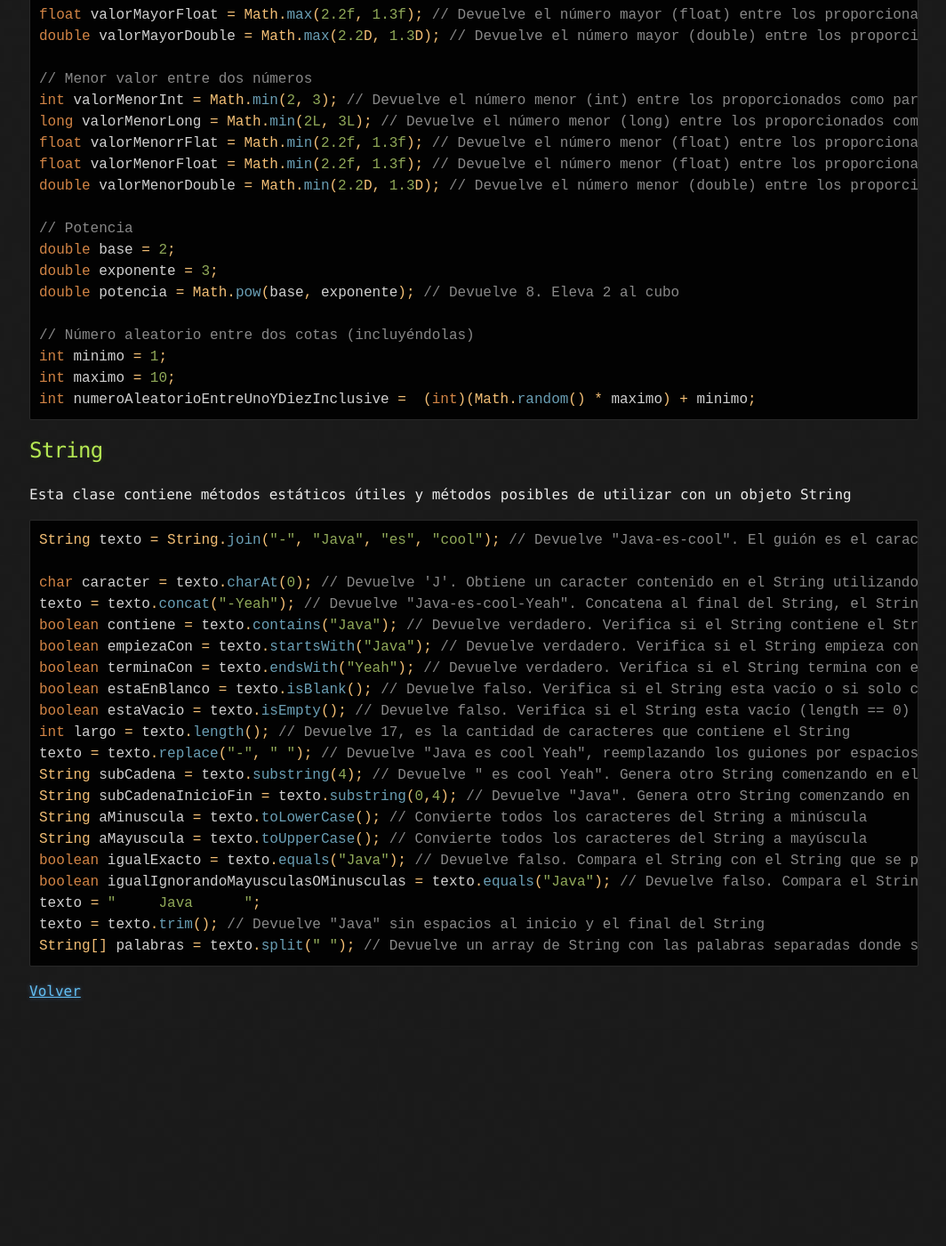
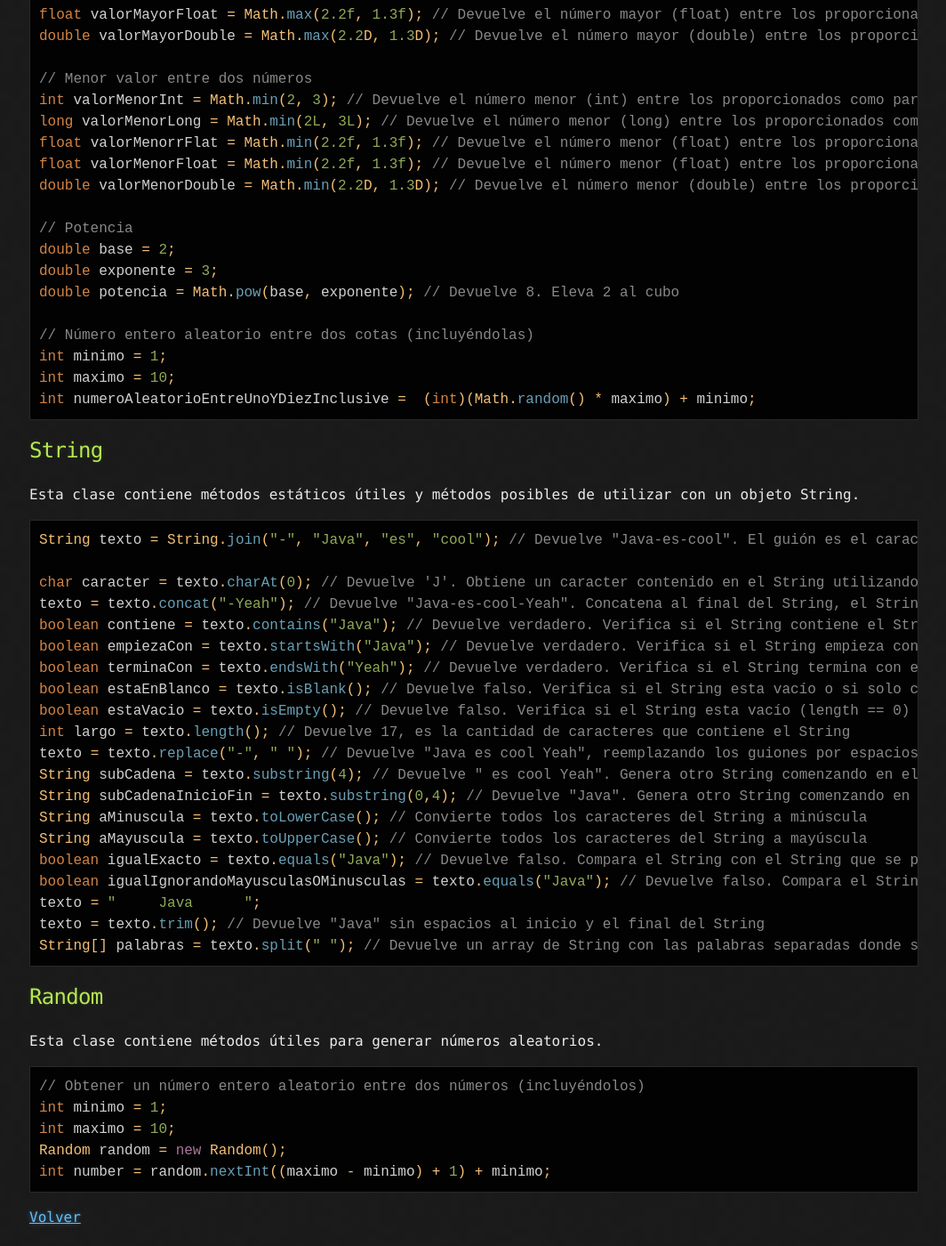
Before and after one commit to javaprincipiantes/javaprincipiantes.github.io, a Jekyll site: the page built from content/clases-utiles.md, in a window 1280 px wide and 1400 px high, scrolled down 972 px. Shown: the whole window at 89% size, without its empty margins (107-1171 px from the left). Built offline with Jekyll 4.4.1, drawn with Linux system fonts in a browser that asks for light colours; before the commit the page ends 2118 px from its top, so only the background shows below that.

Commit message:
Agrego ejemplo de números enteros aleatorios con la clase Random

````diff
--- a/content/clases-utiles.md
+++ b/content/clases-utiles.md
@@ -49,7 +49,7 @@ double base = 2;
 double exponente = 3;
 double potencia = Math.pow(base, exponente); // Devuelve 8. Eleva 2 al cubo
 
-// Número aleatorio entre dos cotas (incluyéndolas)
+// Número entero aleatorio entre dos cotas (incluyéndolas)
 int minimo = 1;
 int maximo = 10;
 int numeroAleatorioEntreUnoYDiezInclusive =  (int)(Math.random() * maximo) + minimo;
@@ -57,7 +57,7 @@ int numeroAleatorioEntreUnoYDiezInclusive =  (int)(Math.random() * maximo) + min
 
 ## String
 
-Esta clase contiene métodos estáticos útiles y métodos posibles de utilizar con un objeto String
+Esta clase contiene métodos estáticos útiles y métodos posibles de utilizar con un objeto String.
 
 ```java
 String texto = String.join("-", "Java", "es", "cool"); // Devuelve "Java-es-cool". El guión es el caracter que se usará para unir las palabras
@@ -82,4 +82,16 @@ texto = texto.trim(); // Devuelve "Java" sin espacios al inicio y el final del S
 String[] palabras = texto.split(" "); // Devuelve un array de String con las palabras separadas donde se encuentra un espacio
 ```
 
+## Random
+
+Esta clase contiene métodos útiles para generar números aleatorios.
+
+```java
+// Obtener un número entero aleatorio entre dos números (incluyéndolos)
+int minimo = 1;
+int maximo = 10;
+Random random = new Random();
+int number = random.nextInt((maximo - minimo) + 1) + minimo;
+```
+
 [Volver](../)
````
Also changed, not shown: index.md (+1 -0 lines).
